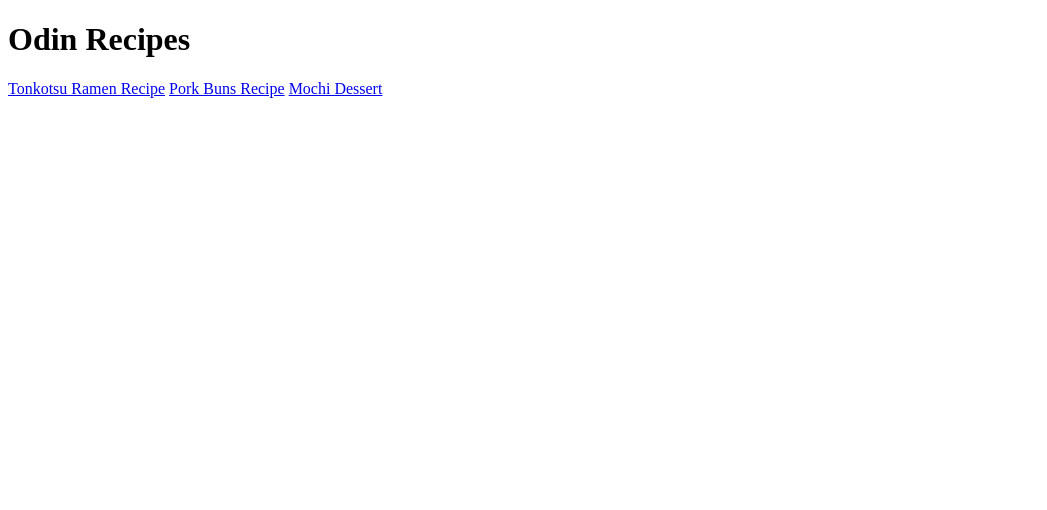
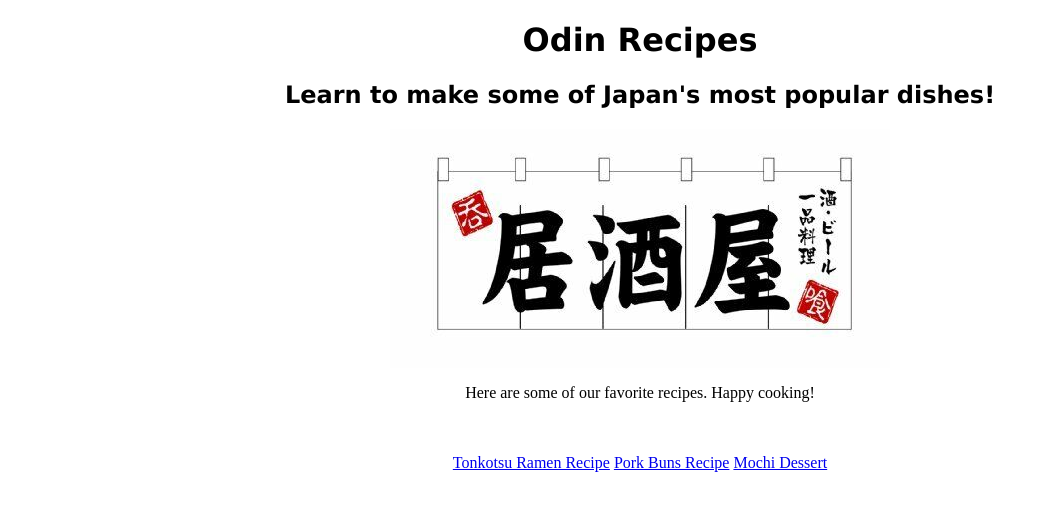
Before and after one commit to mattrichardson14/odin-recipes, a plain HTML site: page index.html in a window 1280 px wide. Shown: the whole page, without its empty margins (0-1047 px from the left). Drawn offline with Linux system fonts and the light colour scheme.

Commit message:
Added styling to website

```diff
--- a/index.html
+++ b/index.html
@@ -4,12 +4,18 @@
     <meta charset="UTF-8">
     <meta http-equiv="X-UA-Compatible" content="IE=edge">
     <meta name="viewport" content="width=device-width, initial-scale=1.0">
+    <link rel="stylesheet" href="styles.css">
     <title>Document</title>
 </head>
 <body>
     <h1>Odin Recipes</h1>
-    <a href="recipes/ramen.html">Tonkotsu Ramen Recipe</a>
-    <a href="recipes/porkbuns.html">Pork Buns Recipe</a>
-    <a href="recipes/mochi.html">Mochi Dessert</a>
+    <h2 class="navbar">Learn to make some of Japan's most popular dishes!</h2>
+    <img id="mainpic" src="sign.jpeg" alt="A Japanese sign">
+    <p class="navbar">Here are some of our favorite recipes. Happy cooking!</p><br><br>
+    <div class="navbar">
+        <a href="recipes/ramen.html">Tonkotsu Ramen Recipe</a>
+        <a href="recipes/porkbuns.html">Pork Buns Recipe</a>
+        <a href="recipes/mochi.html">Mochi Dessert</a>
+    </div>
 </body>
 </html>
--- /dev/null
+++ b/styles.css
@@ -0,0 +1,22 @@
+h1 {
+    text-align: center;
+    font-family: Verdana, Geneva, Tahoma, sans-serif;
+}
+
+h2 {
+    font-family: Verdana, Geneva, Tahoma, sans-serif;
+}
+
+h3 {
+    font-family: Verdana, Geneva, Tahoma, sans-serif;
+}
+
+#mainpic {
+    text-align: center;
+    display: block;
+    margin: auto;
+}
+
+.navbar {
+    text-align: center;
+}
```
Also changed, not shown: recipes/mochi.html (+1 -0 lines), recipes/porkbuns.html (+1 -0 lines), recipes/ramen.html (+1 -0 lines), sign.jpeg (added).
